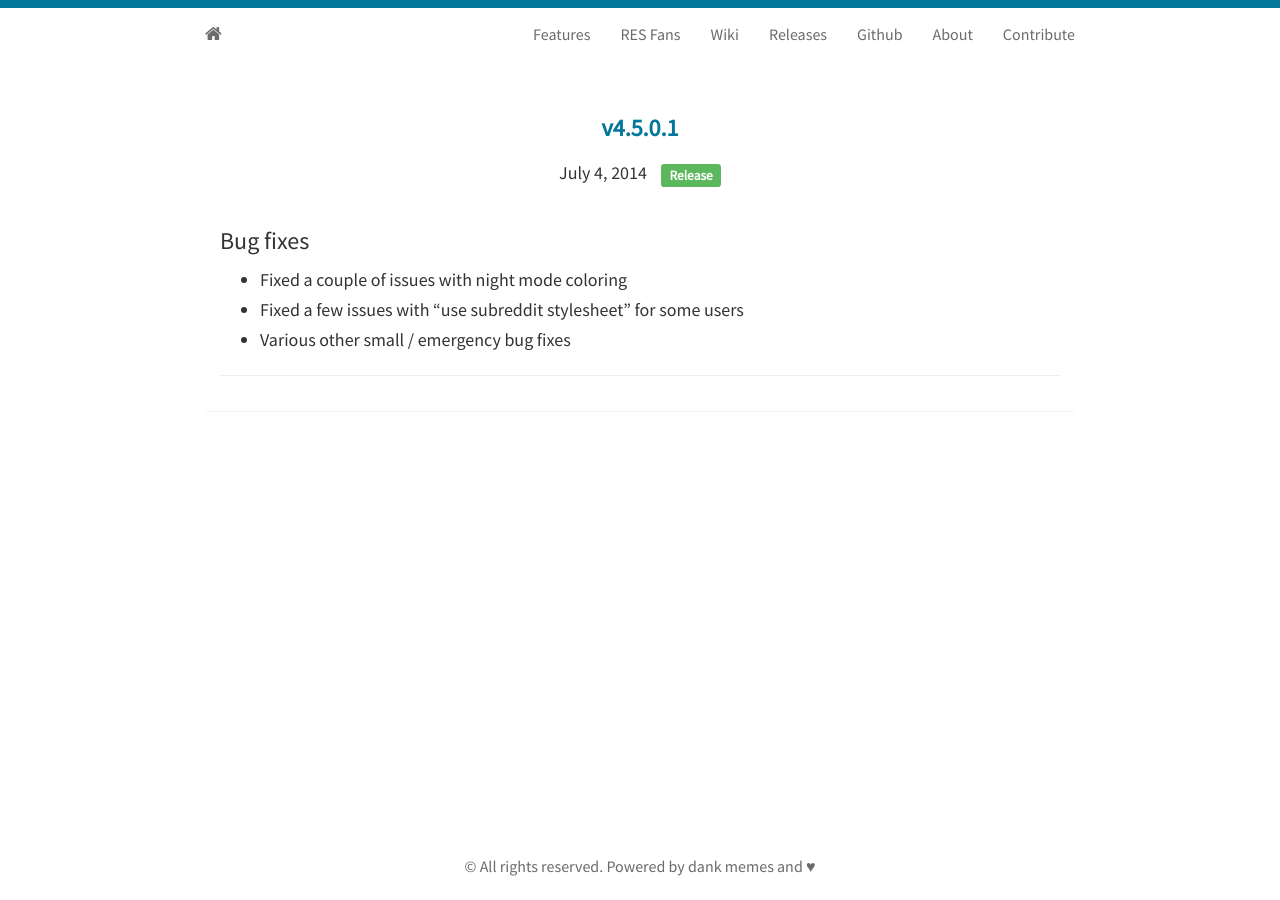
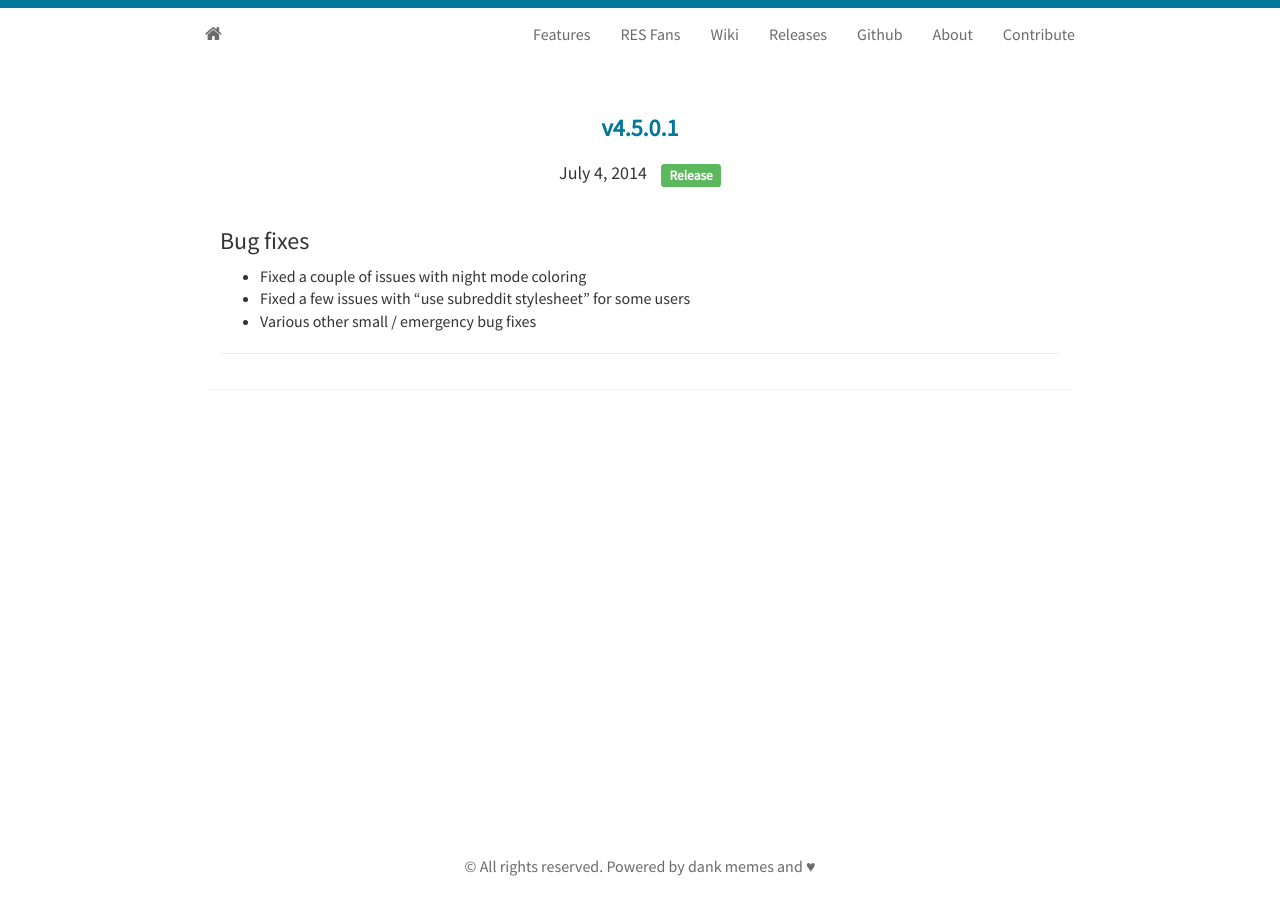
Before and after one commit to Reddit-Enhancement-Suite/Reddit-Enhancement-Suite.github.io, a Jekyll site: the page built from _posts/2014-07-04-4501.md, in a window 1280 px wide. Built offline with Jekyll 4.4.1, drawn with Linux system fonts in a browser that asks for light colours; nearby versions of some CDN libraries.

Commit message:
Update releases.html

```diff
--- a/_layouts/releases.html
+++ b/_layouts/releases.html
@@ -19,10 +19,10 @@ layout: layout
 	</div>
 	<div class="panel panel-default">
 		<div class="panel-body">
-			<div class="blogpost">
+
 			  {{ content }}
 			   <hr>
-			</div>
+
 		</div>
 	</div>
 </div>
```
